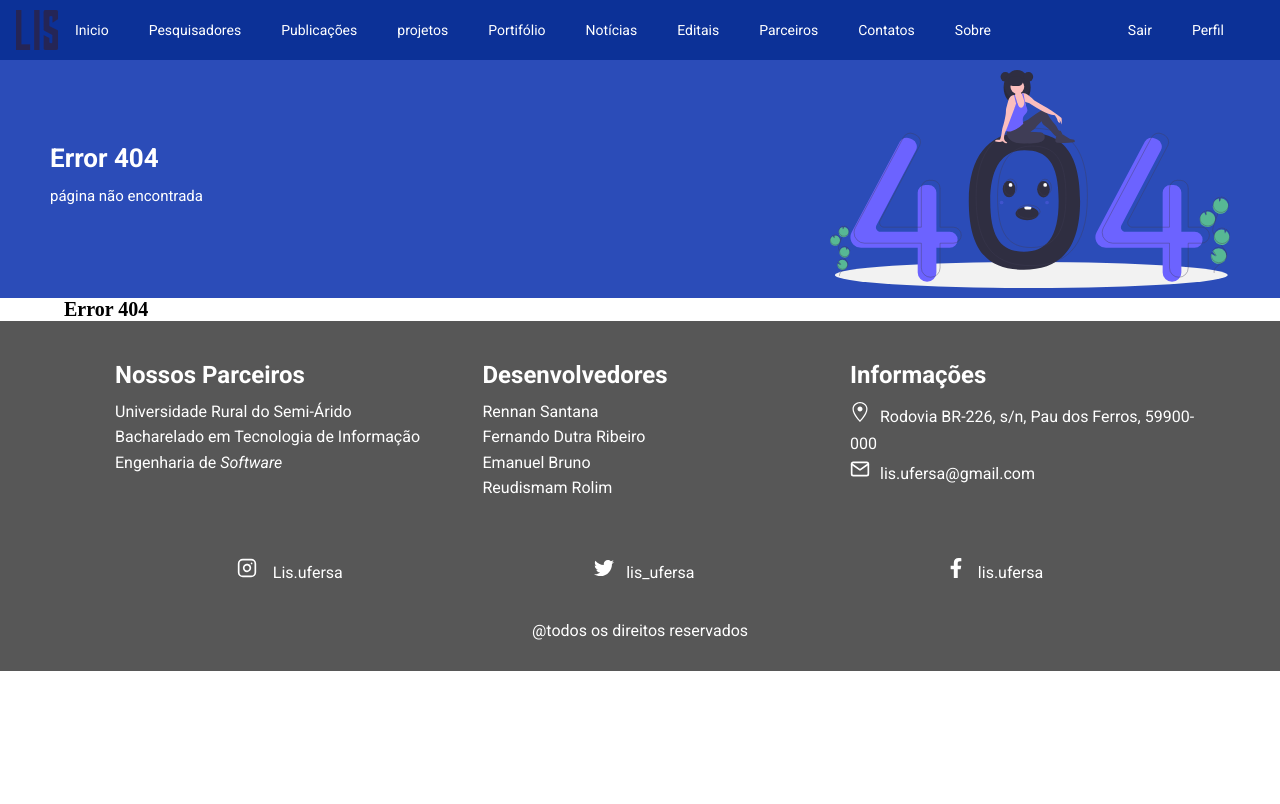
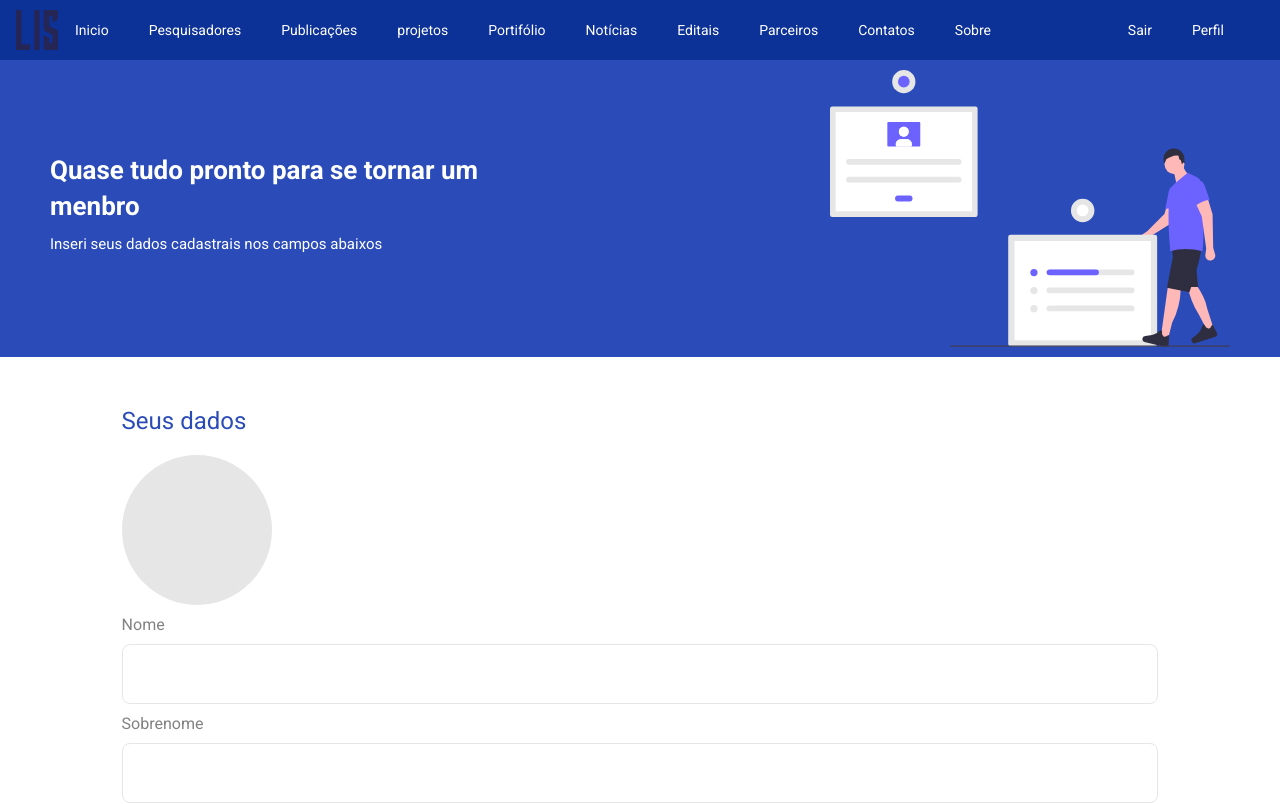
Before and after one commit to Allysonfreitas210695/project-LIS, a React (Create React App) app: page /signup in a window 1280 px wide. Shown: the top 804 px of the page. Built offline with nearby package versions, Linux system fonts and the light colour scheme.

Commit message:
Formulários

```diff
--- a/src/App.tsx
+++ b/src/App.tsx
@@ -3,6 +3,7 @@
 import Home from './pages/Home';
 import Editais from './pages/Editais';
 import Erro404 from './pages/Error404';
+import CriarConta from './pages/CriarConta';
 
 function App() {
   return (
@@ -10,10 +11,10 @@
 
     <Switch>
 
-      <Route path="/" component={Home} exact />
-      <Route path="/editais" component={Editais} />
+      <Route path="/" component = {Home} exact />
+      <Route path="/editais" component = {Editais} />
+      <Route path="/signup" component = {CriarConta}/>
       <Route component={Erro404} />
-
     </Switch>
 
     </BrowserRouter>
--- /dev/null
+++ b/src/components/Input/input.tsx
@@ -0,0 +1,44 @@
+import React, { InputHTMLAttributes } from 'react';
+import styled from 'styled-components';
+
+const InputContainer = styled.div`
+    display: flex;
+    flex-direction: column;
+    margin: 10px 0;
+
+`
+
+const Label = styled.label`
+    font-size: 1.6rem;
+    color: var(--color-grey);
+    margin-bottom: 10px;
+`
+
+const InputBox = styled.input`
+    height: 6rem;
+    border: 1px solid var(--bordas);
+    border-radius: 0.8rem;
+    padding-left: 20px ;
+    color: var(--color-grey);
+`
+
+interface InputProps extends InputHTMLAttributes<HTMLInputElement> {
+    name: string;
+    label: string;
+}
+
+const Input: React.FC <InputProps>= ({name, label, ...rest}) => {
+    return(
+        <InputContainer>
+            <Label htmlFor = {name}>
+                {label}
+            </Label>
+            <InputBox
+             id = {name}
+             name = {name}
+            />
+        </InputContainer>
+    );
+}
+
+export default Input;
--- /dev/null
+++ b/src/pages/CriarConta/index.tsx
@@ -0,0 +1,68 @@
+import React from 'react';
+import styled from 'styled-components';
+import PageTemplate from '../pageTemplate';
+import CriarContaImg from '../../assets/images/CriarConta/criarconta.svg';
+import Input from '../../components/Input/input';
+
+
+const Form = styled.form`
+    font-family: 'Roboto', sans-serif;
+    margin: 50px auto;
+    width: 90%;
+`
+
+const FieldSet = styled.fieldset`
+    border: none;
+`
+
+const Legend = styled.legend`
+    font-size: 2.4rem;
+    color: var(--color-primary);
+`
+
+const NameContainer = styled.div`
+
+`
+
+const Photo = styled.div`
+    width: 150px;
+    height: 150px;
+    background-color: var(--bordas);
+    border-radius: 50%;
+    margin-top: 20px;
+`
+
+const Name = styled.div`
+
+`
+
+
+export default function CriarConta(){
+    return(
+        <PageTemplate
+        imageSrc = {CriarContaImg}
+        imagemAlt = "imagem da pagina criar conta"
+        title = "Quase tudo pronto para se tornar um menbro"
+        description = "Inseri seus dados cadastrais nos campos abaixos"
+       >
+           <Form>
+                <FieldSet>
+                    <Legend>
+                        Seus dados
+                    </Legend>
+                    <NameContainer>
+                        <Photo>
+
+                        </Photo>
+                        <Name>
+                          <Input name="name" label="Nome"/>
+                          <Input name="lastname" label="Sobrenome"/>
+                        </Name>
+                    </NameContainer>
+                </FieldSet>
+           </Form>
+
+        </PageTemplate>
+
+    );
+}
--- a/src/setting/global.css
+++ b/src/setting/global.css
@@ -7,6 +7,7 @@
     --color-secondary-dark: #A00037;
     --color-secondary-ligth: #FF5C8D;
 
+    --bordas: #E6E6E6;
     --color-white: #FFFFFF;
     --color-grey: #828282;
     --color-fundo: #575757 ;
```
Also changed, not shown: src/assets/images/CriarConta/criarconta.svg (added).
